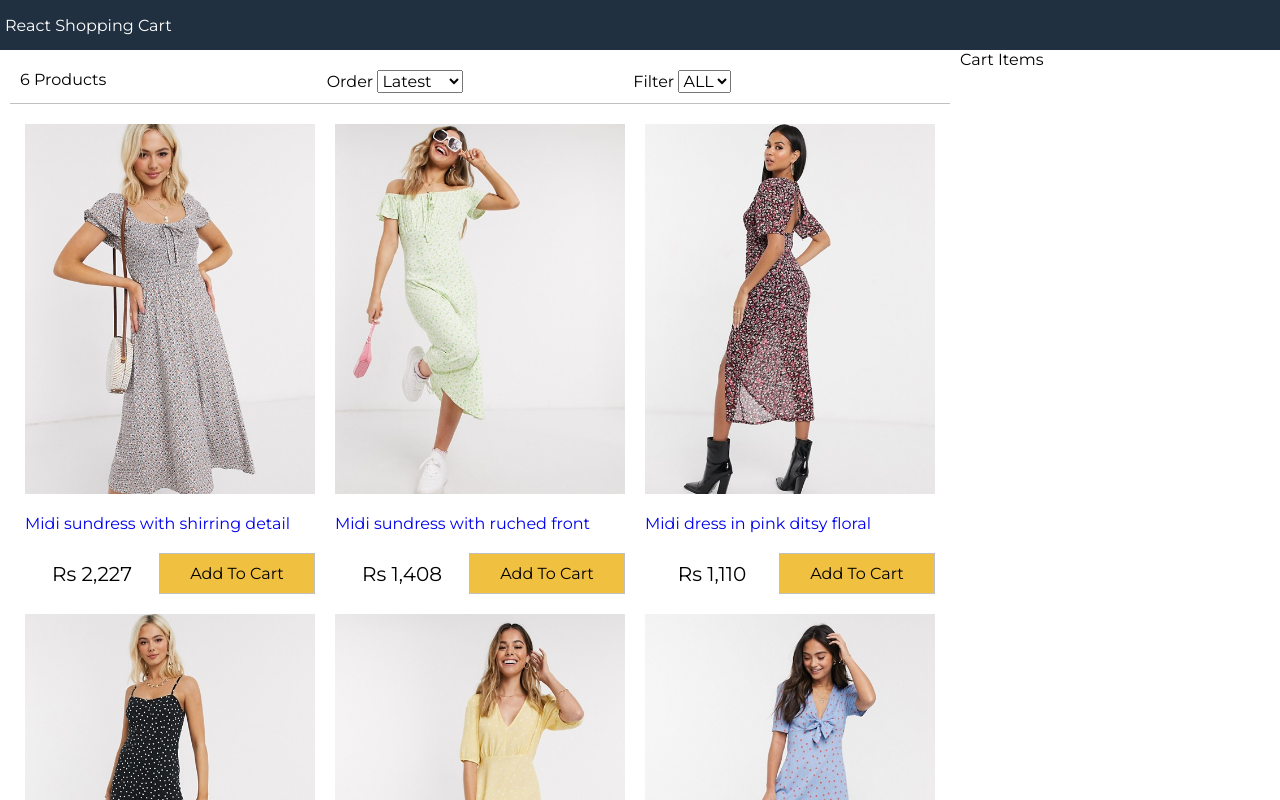
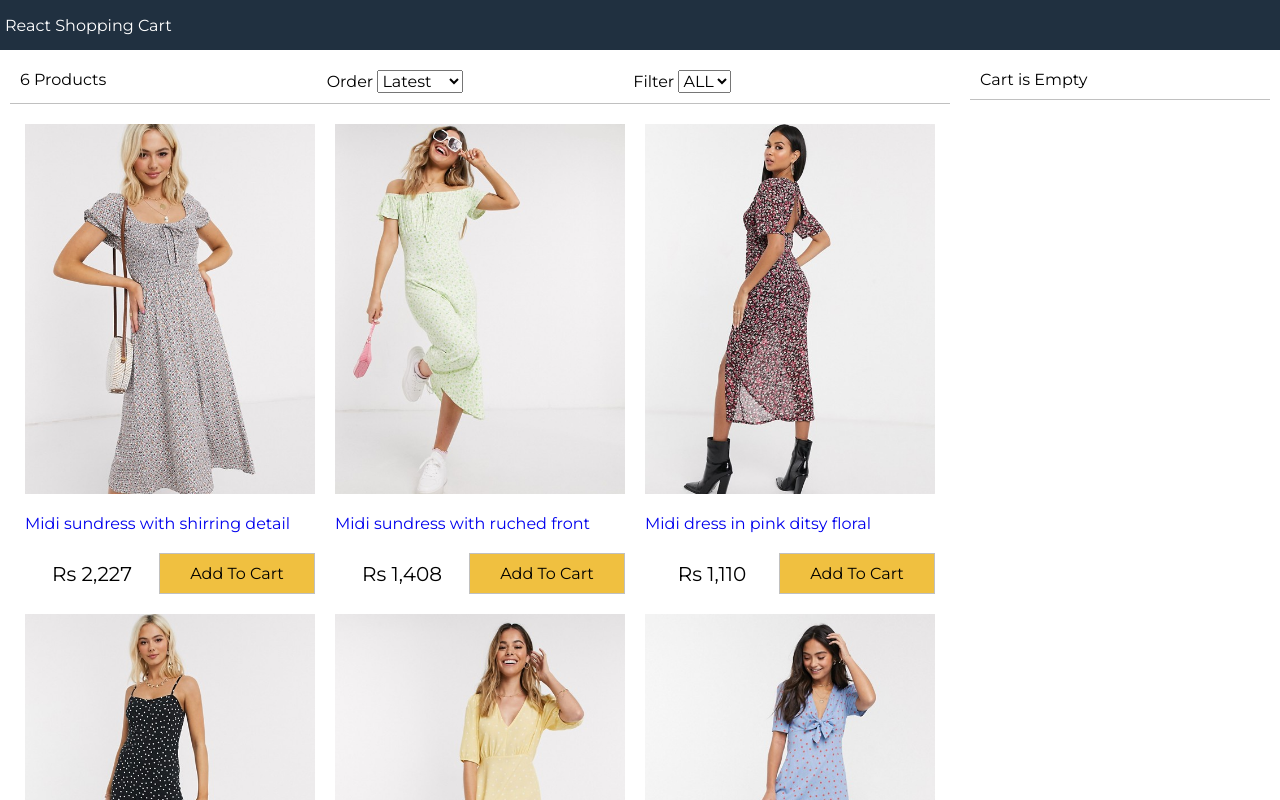
Before and after one commit to Jarapala-Baba/shopping-cart, a React (Create React App) app in the folder react-shopping-cart/: page / in a window 1280 px wide. Shown: the top 800 px of the page. Built offline with nearby package versions, Linux system fonts and the light colour scheme.

Commit message:
Cart-Components

```diff
--- a/react-shopping-cart/src/App.js
+++ b/react-shopping-cart/src/App.js
@@ -1,4 +1,5 @@
 import React, { Component } from 'react';
+import Cart from './components/Cart';
 import Filter from './components/Filter';
 import Products from './components/Products';
 import data from './data.json';
@@ -10,6 +11,7 @@
     super();
     this.state = {
       products: data.products,
+      cartItems:[],
       size: "",
       sort: ""
     }
@@ -41,6 +43,30 @@
       })
     }
   }
+  removeFromCart=(product)=>{
+    const cartItems=this.state.cartItems.slice();
+    this.setState({cartItems:cartItems.filter(item=>item._id!==product._id)})
+  }
+
+  addToCart=(product)=>
+  {
+    const cartItems=this.state.cartItems.slice();
+    let alreadyOInCart=false;
+    cartItems.forEach(item=>{
+      if(item._id===product._id)
+      {
+        item.count++;
+        alreadyOInCart=true;
+      }
+    })
+
+    if(!alreadyOInCart)
+    {
+      cartItems.push({...product,count:1})
+    }
+    this.setState({cartItems})
+  }
+
 
   render() {
     return (
@@ -57,9 +83,11 @@
                 filterProducts={this.filterProducts}
                 sortProducts={this.sortProducts}>
               </Filter>
-              <Products products={this.state.products}></Products>
+              <Products products={this.state.products} addToCart={this.addToCart}></Products>
             </div>
-            <div className="sidebar">Cart Items</div>
+            <div className="sidebar">
+              <Cart cartItems={this.state.cartItems} removeFromCart={this.removeFromCart}/>
+            </div>
           </div>
         </main>
         <footer>
--- /dev/null
+++ b/react-shopping-cart/src/components/Cart.js
@@ -0,0 +1,42 @@
+import React, { Component } from 'react'
+import formatCurrency from '../util';
+export default class Cart extends Component {
+    render() {
+        const { cartItems } = this.props;
+        return (
+            <div>
+                {cartItems.length === 0 ? <div className="cart cart-header"> Cart is Empty</div> : <div className="cart cart-header"> You have {cartItems.length} in the Cart</ div>}
+                <div>
+                    <div className="cart">
+                        <ul className="cart-items">
+                            {cartItems.map(item => (
+                                <li key={item._id}>
+                                    <div>
+                                        <img src={item.image} alt={item.title}></img>
+                                    </div>
+                                    <div >{item.title}</div>
+                                    <div className="right">
+                                        {item.count} x {formatCurrency((item.price) * 74.47)}
+                                        <button className="button" onClick={() => this.props.removeFromCart(item)}>Remove</button>
+                                    </div>
+                                </li>
+                            ))}
+                        </ul>
+                    </div>
+                    {cartItems.length !== 0 &&
+                        <div className="cart">
+                            <div className="total">
+                                Total:{"  "}
+                                {formatCurrency((cartItems.reduce((a, c) => a + c.count * c.price, 0)) * 74.47)}
+                            </div>
+                            <button className="button primary">
+                                Proceed
+                     </button>
+                        </div>}
+
+                </div>
+            </div>
+
+        )
+    }
+}
--- a/react-shopping-cart/src/components/Products.js
+++ b/react-shopping-cart/src/components/Products.js
@@ -15,7 +15,7 @@
                             </a>
                             <div className="product-price">
                                 <div>{formatCurrency((product.price)*74.47)}</div>
-                                <button className="button primary">Add To Cart</button>
+                                <button onClick={()=>this.props.addToCart(product)} className="button primary">Add To Cart</button>
                             </div>
 
                         </div>
--- a/react-shopping-cart/src/index.css
+++ b/react-shopping-cart/src/index.css
@@ -146,3 +146,56 @@
 .filter div{
   flex: 1;
 }
+
+/* Cart */
+.cart
+{
+  padding: 1rem;
+  margin: 1rem;
+  display: flex;
+
+}
+.cart-header
+{
+  border-bottom: .1rem #c0c0c0 solid;
+}
+
+.cart-items
+{
+  padding: 0;
+  width: 100%;
+  list-style-type: none;
+}
+
+.cart-items img{
+  width: 5rem;
+}
+
+.cart-items li{
+  display: flex;
+}
+.cart-items li div {
+  padding: .5rem;
+}
+
+.cart-items li div:last-child{
+  flex: 1 ;
+}
+
+.right{
+  text-align: right;
+}
+.total{
+  display: flex;
+  justify-content: space-between;
+  align-items: center;
+  width: 100%;
+}
+
+.total >div{
+  font-size: 2rem;
+}
+.total >div
+.total >button{
+  flex: 1;
+}
```
